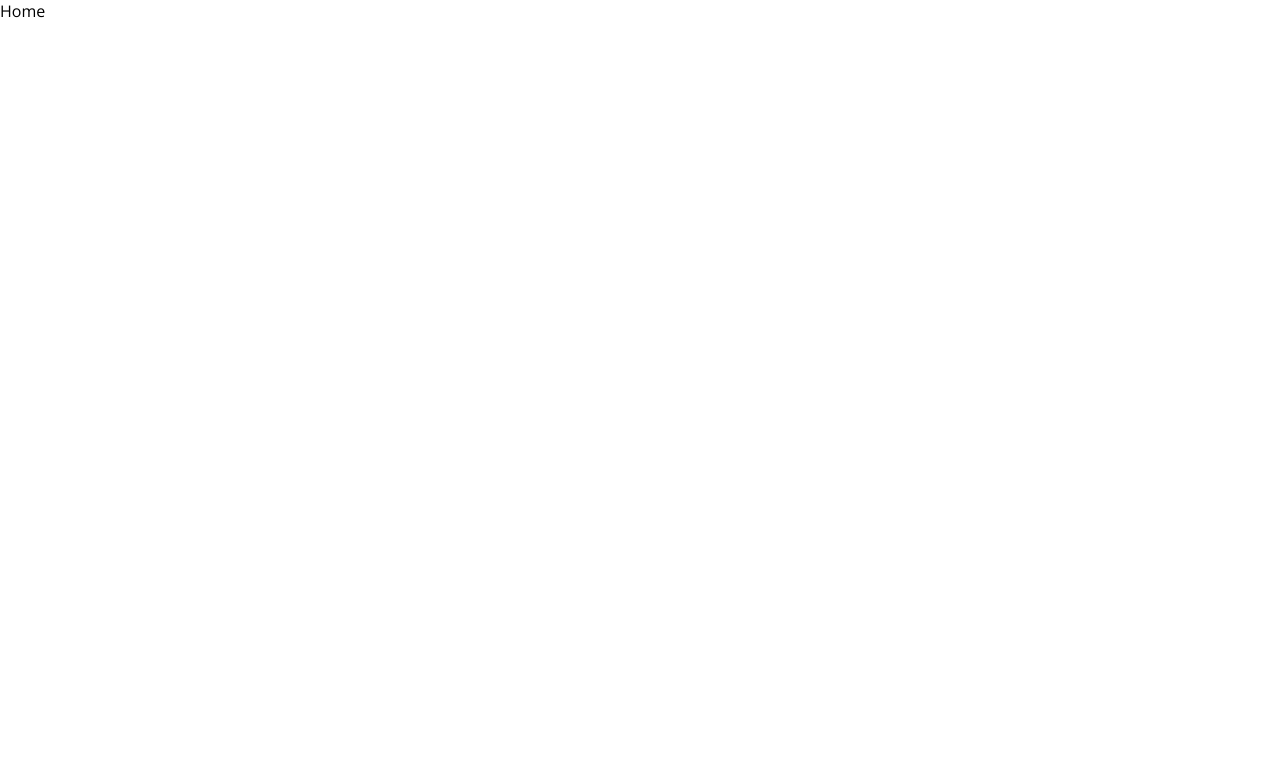
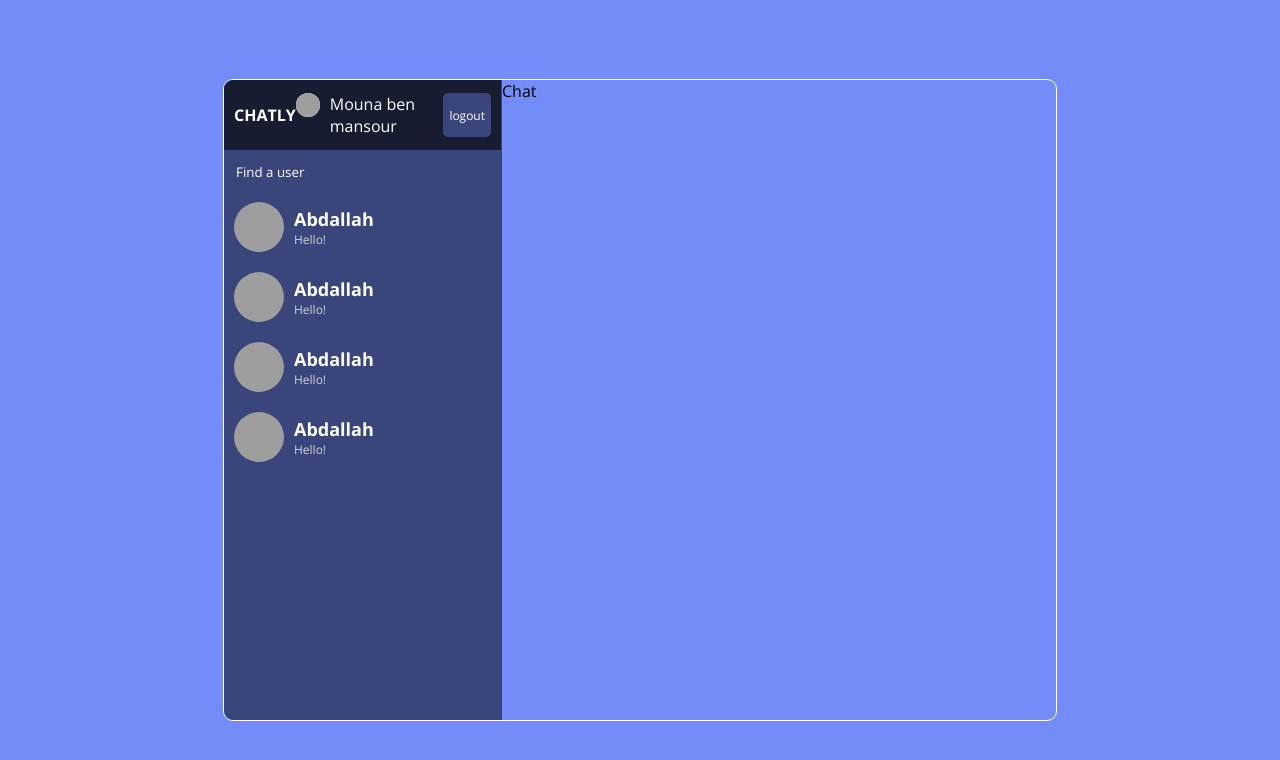
Before and after one commit to mouna-ben-mansour/chatly, a React (Create React App) app: page / in a window 1280 px wide. Shown: the top 760 px of the page. Built offline with nearby package versions, Linux system fonts and the light colour scheme; grey boxes are pictures that could not be loaded.

Commit message:
Sidebar design

```diff
--- /dev/null
+++ b/src/components/Chat.jsx
@@ -0,0 +1,8 @@
+import React from "react";
+const Chat = () => {
+    return (
+        <div className="chat">Chat</div>
+    );
+}
+
+export default Chat;
--- /dev/null
+++ b/src/components/Chats.jsx
@@ -0,0 +1,31 @@
+import React from "react";
+import User from "../images/user.jpg"
+const Chats = () => {
+    return (
+        <div className="chats">
+            <div className="user-chat">
+                <img src={ User } alt=""/>
+                <div className="user-info">
+                    <span>Abdallah</span>
+                    <p>Hello!</p>
+                </div>
+            </div>
+            <div className="user-chat">
+                <img src={ User } alt=""/>
+                <div className="user-info">
+                    <span>Abdallah</span>
+                    <p>Hello!</p>
+                </div>
+            </div>
+            <div className="user-chat">
+                <img src={ User } alt=""/>
+                <div className="user-info">
+                    <span>Abdallah</span>
+                    <p>Hello!</p>
+                </div>
+            </div>
+        </div>
+     );
+}
+
+export default Chats;
--- /dev/null
+++ b/src/components/Navbar.jsx
@@ -0,0 +1,16 @@
+import React from "react";
+import User from "../images/user.jpg"
+const Navbar = () => {
+    return (
+        <div className="navbar">
+             <span className="logo">CHATLY</span>
+             <div className="user">
+                <img src={ User } alt=""/>
+                <span> Mouna ben mansour</span>
+                <button>logout</button>
+             </div>
+        </div>
+     );
+}
+
+export default Navbar;
--- /dev/null
+++ b/src/components/Search.jsx
@@ -0,0 +1,20 @@
+import React from "react";
+import User from "../images/user.jpg"
+const Search = () => {
+    return (
+        <div className="search">
+            <div className="search-form">
+                <input type="text" placeholder="Find a user"/>
+            </div>
+            <div className="user-chat">
+                <img src={ User } alt=""/>
+                <div className="user-info">
+                    <span>Abdallah</span>
+                    <p>Hello!</p>
+                </div>
+            </div>
+        </div>
+     );
+}
+
+export default Search;
--- a/src/components/Sidebar.jsx
+++ b/src/components/Sidebar.jsx
@@ -0,0 +1,15 @@
+import React from "react";
+import Navbar from "./Navbar";
+import Search from "./Search";
+import Chats from "./Chats";
+const Sidebar = () => {
+    return (
+        <div className="sidebar">
+            <Navbar/>
+            <Search/>
+            <Chats/>
+        </div>
+     );
+}
+
+export default Sidebar;
--- a/src/pages/Home.jsx
+++ b/src/pages/Home.jsx
@@ -1,5 +1,15 @@
+import React from "react";
+import Sidebar from "../components/Sidebar";
+import Chat from "../components/Chat";
 const Home = () => {
-    return ( <div>Home</div> );
+    return (
+        <div className="home">
+            <div className="container">
+                <Sidebar/>
+                <Chat/>
+            </div>
+        </div>
+    );
 }
 
 export default Home;
--- a/src/style.scss
+++ b/src/style.scss
@@ -65,3 +65,120 @@
         }
     }
 }
+
+.home {
+    background-color: #748cf8;
+    height: 100vh;
+    display: flex;
+    align-items: center;
+    justify-content: center;
+
+    .container {
+        border: 1px solid white;
+        border-radius: 10px;
+        width: 65%;
+        height: 80%;
+        display: flex;
+        overflow: hidden;
+
+        .sidebar {
+            flex: 1;
+            border-right: 1px solid #3A467B;
+            background-color: #3A467B;
+
+            .navbar {
+                background-color: #171C31;
+                color:white;
+                display: flex;
+                align-items: center;
+                padding: 10px;
+                height: 50px;
+                justify-content: space-between;
+
+                .logo {
+                    font-weight: bold;
+                    font-size: 16px;
+                }
+
+                .user {
+                    display: flex;
+                    gap: 10px;
+
+
+                    img {
+                        width: 24px;
+                        height: 24px;
+                        border-radius: 50%;
+                        background-color: white;
+                        object-fit: cover;
+                    }
+
+                    button {
+                        background-color: #3A467B;
+                        color: white;
+                        font-size: 12px;
+                        border: none;
+                        border-radius: 5px;
+                        cursor: pointer;
+                    }
+
+                }
+
+            }
+
+            .search {
+
+                .search-form {
+                    padding: 10px;
+
+                    input {
+                        border: none;
+                        background-color: #3A467B;
+                        color: white;
+                        outline: none;
+
+                        &::placeholder {
+                            color: white;
+                        }
+                    }
+
+                }
+            }
+
+            .user-chat {
+                display: flex;
+                padding: 10px;
+                gap: 10px;
+                align-items: center;
+                cursor: pointer;
+                color: white;
+
+                &:hover {
+                    background-color: #171C31;
+                }
+
+                img {
+                    width: 50px;
+                    height: 50px;
+                    border-radius: 50%;
+                    object-fit: cover;
+                }
+
+                span {
+                    font-size: 18px;
+                    font-weight: bold;
+                }
+
+                p {
+                    font-size: 12px;
+                    color: lightgray;
+                }
+            }
+
+        }
+
+        .chat {
+            flex: 2;
+        }
+    }
+}
```
Also changed, not shown: src/components/Input.jsx (added), src/components/Message.jsx (added), 1 other file (tests, documents, lock files or other folders).
